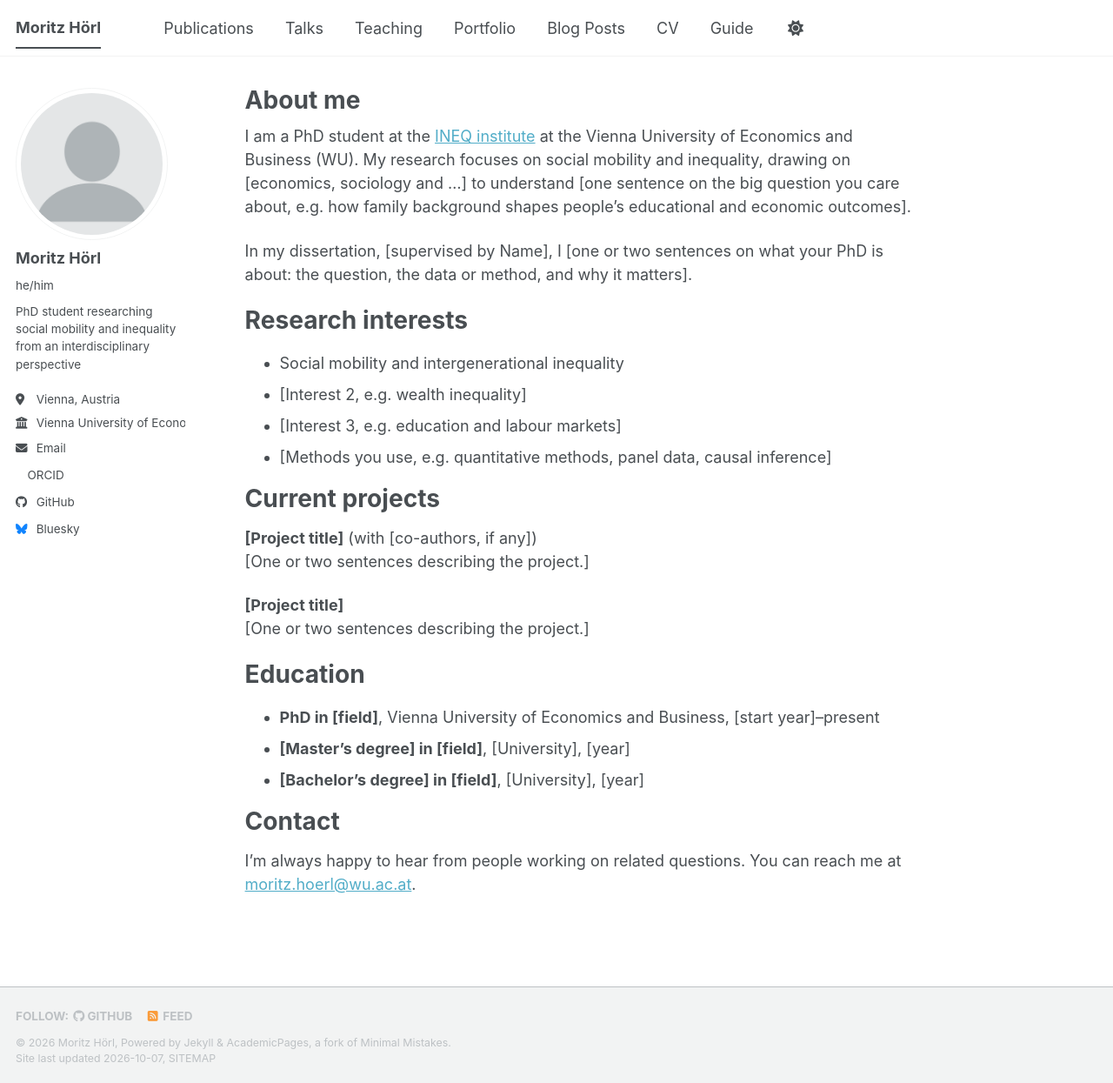
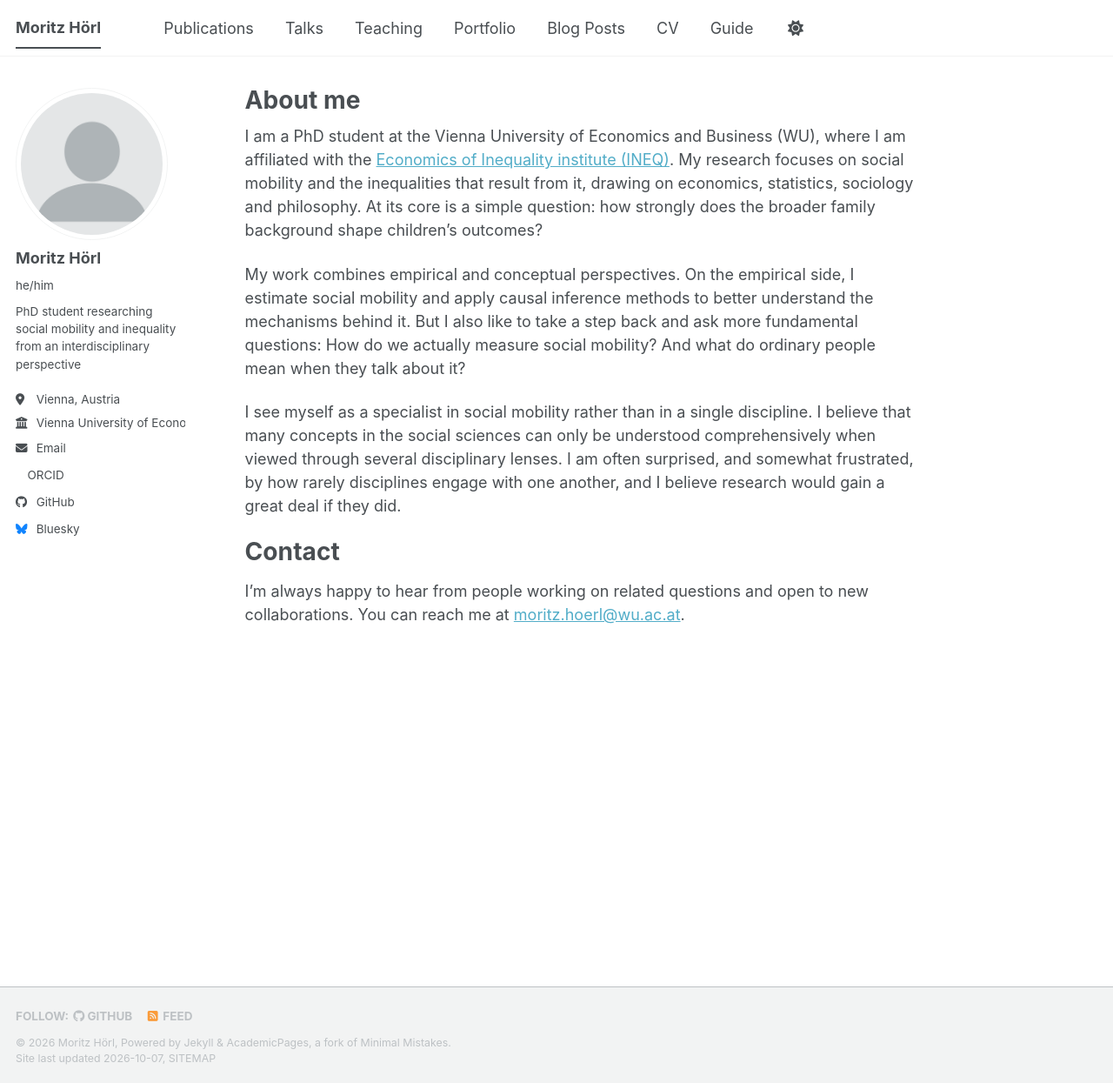
Before and after one commit to moritz-hoerl/moritz-hoerl.github.io, a Jekyll site: the page built from _pages/about.md, in a window 1280 px wide and 1245 px high. Shown: the whole window at 87% size. Built offline with Jekyll 4.4.1, drawn with Linux system fonts in a browser that asks for light colours; a style sheet for code colours, icons or effects is not loaded.

Commit message:
Update about.md

```diff
--- a/_pages/about.md
+++ b/_pages/about.md
@@ -7,42 +7,12 @@ redirect_from:
   - /about.html
 ---
 
-<!-- Text between these arrows is a note to you. It won't appear on the website.
-     Replace everything in [square brackets] and delete any section you don't need. -->
+I am a PhD student at the Vienna University of Economics and Business (WU), where I am affiliated with the [Economics of Inequality institute (INEQ)](https://www.wu.ac.at/ineq/home). My research focuses on social mobility and the inequalities that result from it, drawing on economics, statistics, sociology and philosophy. At its core is a simple question: how strongly does the broader family background shape children's outcomes?
 
-I am a PhD student at the [INEQ institute](https://www.wu.ac.at/) at the Vienna University of Economics and Business (WU). My research focuses on social mobility and inequality, drawing on [economics, sociology and ...] to understand [one sentence on the big question you care about, e.g. how family background shapes people's educational and economic outcomes].
+My work combines empirical and conceptual perspectives. On the empirical side, I estimate social mobility and apply causal inference methods to better understand the mechanisms behind it. But I also like to take a step back and ask more fundamental questions: How do we actually measure social mobility? And what do ordinary people mean when they talk about it?
 
-<!-- Replace the link above with the address of the INEQ website. -->
-
-In my dissertation, [supervised by Name], I [one or two sentences on what your PhD is about: the question, the data or method, and why it matters].
-
-Research interests
-======
-- Social mobility and intergenerational inequality
-- [Interest 2, e.g. wealth inequality]
-- [Interest 3, e.g. education and labour markets]
-- [Methods you use, e.g. quantitative methods, panel data, causal inference]
-
-Current projects
-======
-**[Project title]** (with [co-authors, if any])
-[One or two sentences describing the project.]
-
-**[Project title]**
-[One or two sentences describing the project.]
-
-<!-- Once you have publications or working papers, you can link to them, e.g.:
-     See my [publications](/publications/) for papers and working papers. -->
-
-Education
-======
-- **PhD in [field]**, Vienna University of Economics and Business, [start year]–present
-- **[Master's degree] in [field]**, [University], [year]
-- **[Bachelor's degree] in [field]**, [University], [year]
-
-<!-- A full CV can go on the CV page. To link a PDF version instead, upload it to the files/ folder
-     and use: [Download my CV](/files/cv.pdf) -->
+I see myself as a specialist in social mobility rather than in a single discipline. I believe that many concepts in the social sciences can only be understood comprehensively when viewed through several disciplinary lenses. I am often surprised, and somewhat frustrated, by how rarely disciplines engage with one another, and I believe research would gain a great deal if they did.
 
 Contact
 ======
-I'm always happy to hear from people working on related questions. You can reach me at [moritz.hoerl@wu.ac.at](mailto:moritz.hoerl@wu.ac.at).
+I'm always happy to hear from people working on related questions and open to new collaborations. You can reach me at [moritz.hoerl@wu.ac.at](mailto:moritz.hoerl@wu.ac.at).
```
